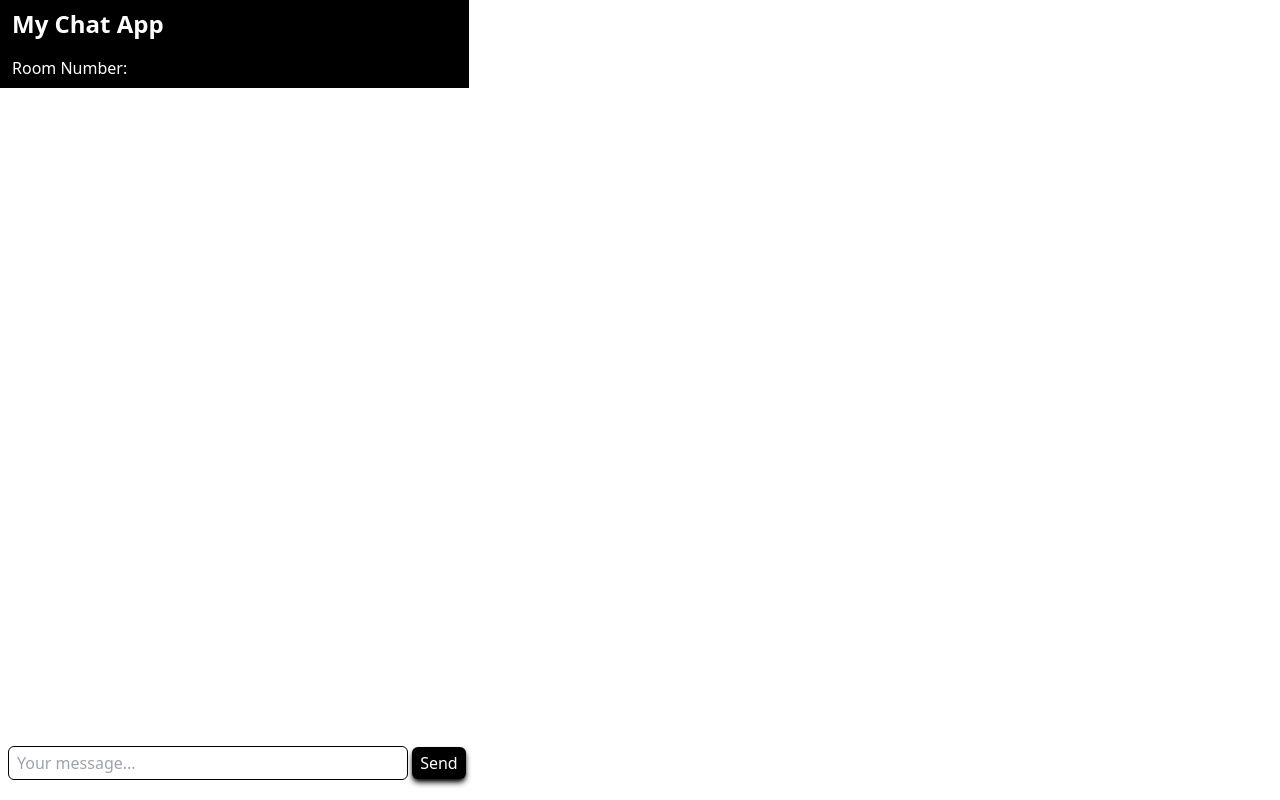
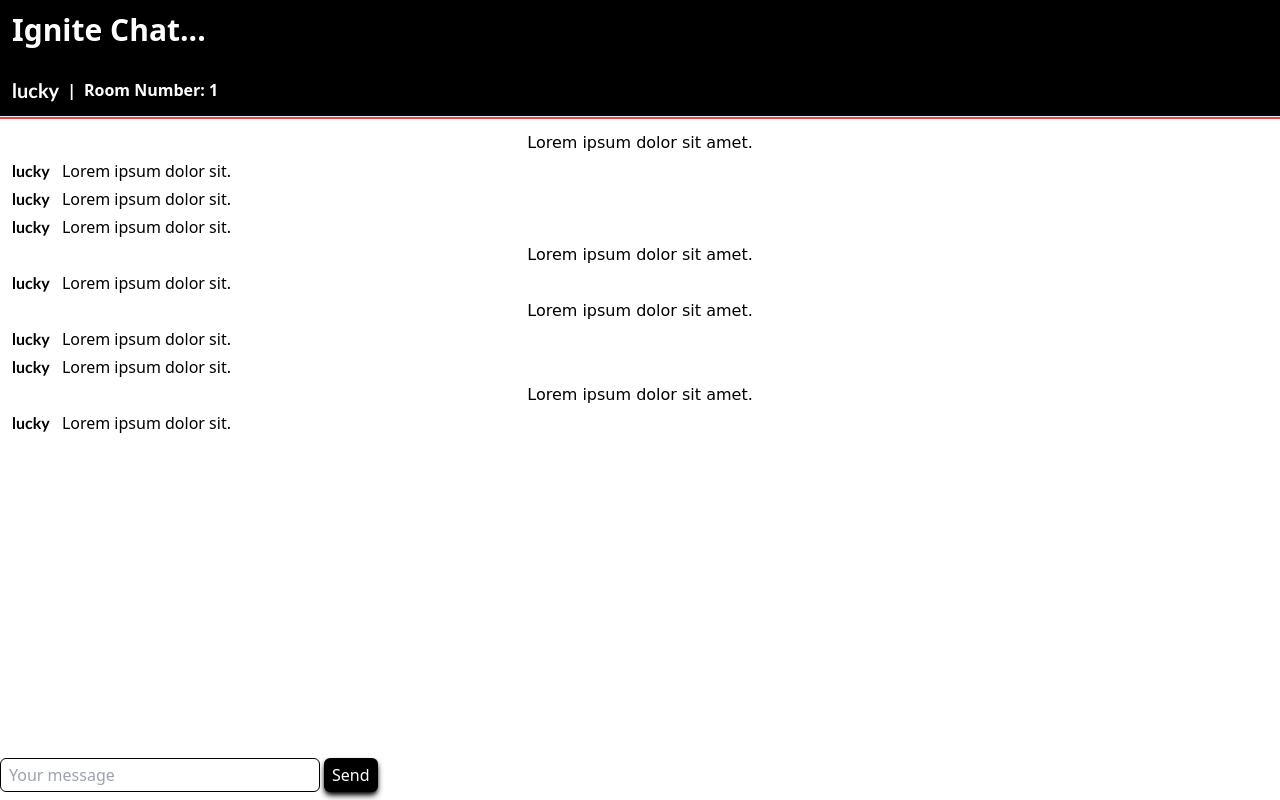
Before and after one commit to MythOfSisyphus/Chat_App, a website: page public/chat.html in a window 1280 px wide. Drawn offline with nearby package versions, Linux system fonts and the light colour scheme; no server answers.

Commit message:
Designed front-end

```diff
--- a/public/chat.html
+++ b/public/chat.html
@@ -5,37 +5,63 @@
     <meta charset="UTF-8">
     <meta http-equiv="X-UA-Compatible" content="IE=edge">
     <meta name="viewport" content="width=device-width, initial-scale=1.0">
-    <title>luckyChat...</title>
+    <title>Node Chat</title>
     <script src="https://cdn.tailwindcss.com"></script>
+    <link rel="preconnect" href="https://fonts.googleapis.com">
+    <link rel="preconnect" href="https://fonts.gstatic.com" crossorigin>
+    <link href="https://fonts.googleapis.com/css2?family=Pacifico&family=Permanent+Marker&family=Satisfy&display=swap"
+        rel="stylesheet">
+
+    <style>
+        .style {
+            font-family: 'Permanent Marke', cursive;
+        }
+
+        .Name {
+            font-family: 'Gill Sans', 'Gill Sans MT', Calibri, 'Trebuchet MS', sans-serif
+        }
+    </style>
 </head>
 
-<body class="">
+<body>
 
-    <div class="w-[469px] px-3 py-2 space-y-4 bg-black text-white border-4 border-l-0 border-t-0 border-r-0 border-b-white">
-        <h1 class="text-2xl font-semibold">My Chat App</h1>
+    <header class="px-3 py-3 bg-black text-white font-semibold space-y-7">
+        <!-- Name of chat app -->
+        <h1 class="text-3xl">Ignite Chat...</h1>
 
-        <nav class="">
-            <h1 class="text-xl" id="name"></h1>
-            <h4 id="roomno">Room Number: </h4>
-        </nav>
+        <!-- User's name and room number -->
+        <div class="flex items-center justify-start space-x-2">
+            <h1 class="Name text-xl">lucky</h1>
+            <p>|</p>
+            <p>Room Number: 1</p>
+        </div>
+    </header>
 
-    </div>
+    <hr class="bg-red-500 text-red-500 h-[3px]">
 
-    <section id="ChatApp" class="px-2 py-2 fixed bottom-3">
-        <div>
-            <input class="w-[400px] border border-black rounded-md px-2 py-1 " type="text" name="mesg" id="mesg" placeholder="Your message...">
-            <button class="bg-black text-white rounded-md shadow-md shadow-black px-2 py-1" id="sendBtn">Send</button>
+    <!-- Message container -->
+    <section id="Container" class="px-3 py-3 ">
+        <div id="messages" class="space-y-1 overflow-y-auto">
+            <p class="text-center style">Lorem ipsum dolor sit amet.</p>
+            <p><span class="Name font-semibold mr-2">lucky</span> Lorem ipsum dolor sit.</p>
+            <p><span class="Name font-semibold mr-2">lucky</span> Lorem ipsum dolor sit.</p>
+            <p><span class="Name font-semibold mr-2">lucky</span> Lorem ipsum dolor sit.</p>
+            <p class="text-center style">Lorem ipsum dolor sit amet.</p>
+            <p><span class="Name font-semibold mr-2">lucky</span> Lorem ipsum dolor sit.</p>
+            <p class="text-center style">Lorem ipsum dolor sit amet.</p>
+            <p><span class="Name font-semibold mr-2">lucky</span> Lorem ipsum dolor sit.</p>
+            <p><span class="Name font-semibold mr-2">lucky</span> Lorem ipsum dolor sit.</p>
+            <p class="text-center style">Lorem ipsum dolor sit amet.</p>
+            <p><span class="Name font-semibold mr-2">lucky</span> Lorem ipsum dolor sit.</p>
         </div>
     </section>
 
-    <div id="messages" class="px-2 py-2 font-semibold text-red-600"></div>
+    <!-- writing mesgs and send button -->
+    <div class="flex space-x-1 fixed bottom-2">
+        <input id="message" class="border border-black w-80 rounded-md px-2 py-1" placeholder="Your message">
+        <button id="sendBtn" class="bg-black text-white px-2 py-1 rounded-md shadow-md shadow-black">Send</button>
+    </div>
 
-    <!-- All scripts -->
-    <script src="https://cdnjs.cloudflare.com/ajax/libs/qs/6.8.0/qs.min.js"></script>
-
-    <script src="/socket.io/socket.io.js"></script>
-
-    <script src="/chat.js"></script>
 </body>
 
 </html>
```
Also changed, not shown: public/index.html (+24 -11 lines).
